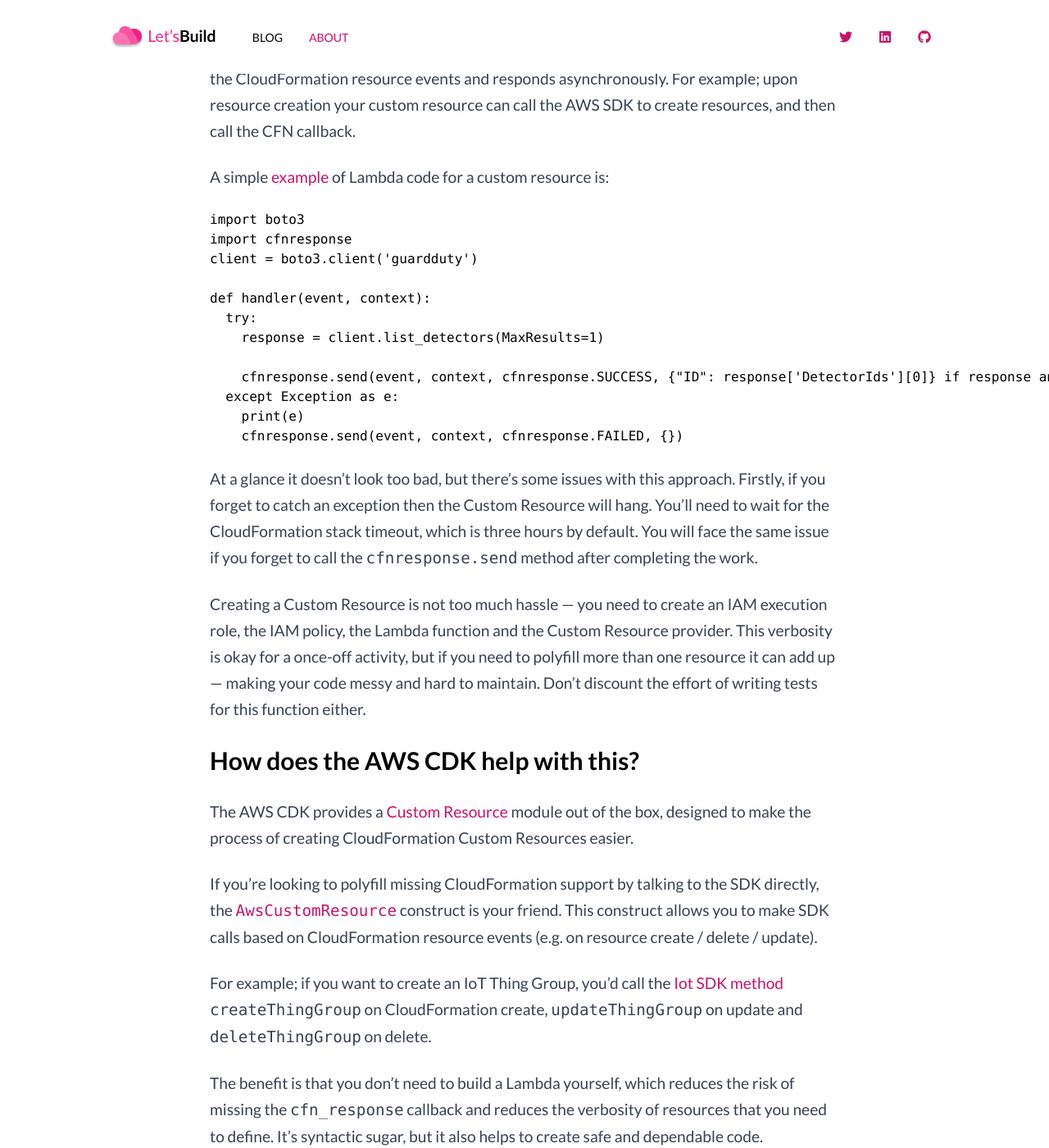
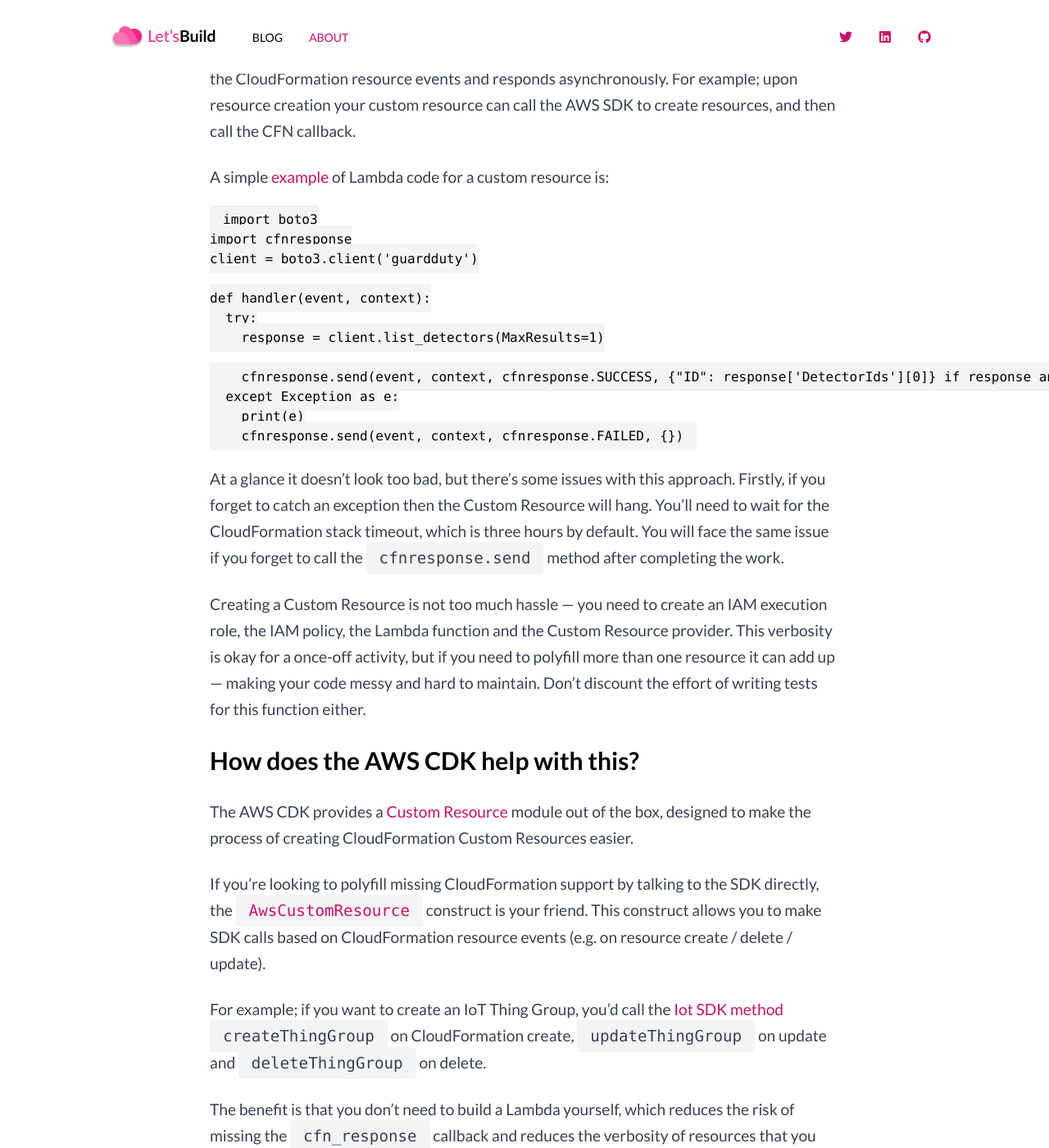
Before and after one commit to sbracegirdle/sbracegirdle.github.io, a Jekyll site: the page built from _posts/2021-12-20-cdk-cr.md, in a window 1280 px wide and 1400 px high, scrolled down 1044 px. Shown: the whole window at 82% size. Built offline with Jekyll 4.4.1, drawn with Linux system fonts in a browser that asks for light colours.

Commit message:
Add code styling

```diff
--- a/_layouts/default.html
+++ b/_layouts/default.html
@@ -7,7 +7,7 @@
       name="viewport"
       content="width=device-width, initial-scale=1, shrink-to-fit=no"
     />
-    <title>{{ page.title }}</title>
+    <title>LetsBuild.cloud — {{ page.title }}</title>
     <link href="/css/output.css" rel="stylesheet" />
     <link rel="preconnect" href="https://fonts.googleapis.com" />
     <link rel="preconnect" href="https://fonts.gstatic.com" crossorigin />
--- a/css/input.css
+++ b/css/input.css
@@ -14,4 +14,8 @@
   a {
     @apply text-flickr-dark hover:text-flickr-light focus:text-flickr-default;
   }
+
+  code {
+    @apply my-6 overflow-y-auto bg-gray-100 py-2 px-4 rounded;
+  }
 }
--- a/css/output.css
+++ b/css/output.css
@@ -455,6 +455,19 @@
   color: rgb(240 35 133 / var(--tw-text-opacity));
 }
 
+code {
+  margin-top: 1.5rem;
+  margin-bottom: 1.5rem;
+  overflow-y: auto;
+  border-radius: 0.25rem;
+  --tw-bg-opacity: 1;
+  background-color: rgb(243 244 246 / var(--tw-bg-opacity));
+  padding-top: 0.5rem;
+  padding-bottom: 0.5rem;
+  padding-left: 1rem;
+  padding-right: 1rem;
+}
+
 *, ::before, ::after {
   --tw-border-opacity: 1;
   border-color: rgb(229 231 235 / var(--tw-border-opacity));
```
